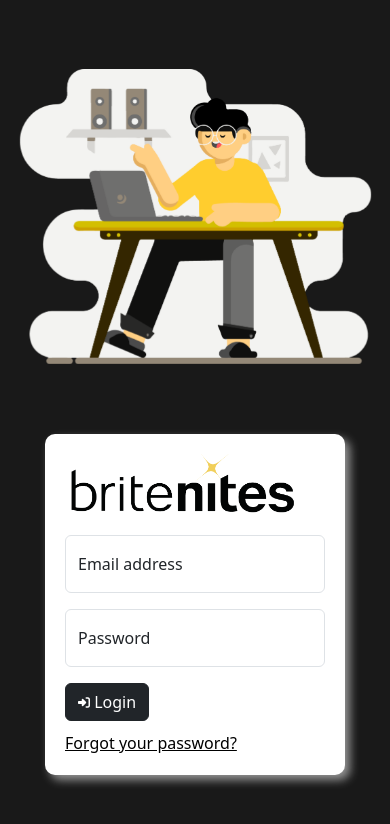
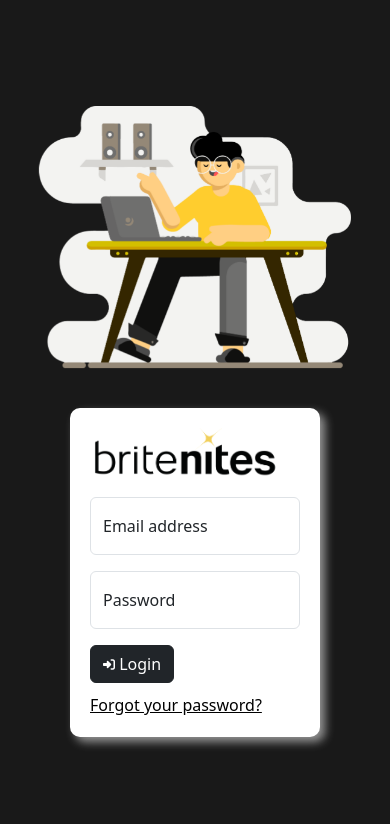
Before and after one commit to jufelkeen2/Login-Britenites, a plain HTML site: page index.html in a window 390 px wide. Drawn offline with nearby package versions, Linux system fonts and the light colour scheme.

```diff
--- a/style.css
+++ b/style.css
@@ -72,17 +72,18 @@
     }
 
     img {
-        width: 90%;
-        height: 90%;
+        width: 80%;
+        height: 80%;
         align-self: center;
     }
 
     .form-container {
         margin-left: 0;
-        margin-top: 70px;
-        max-width: 300px;
+        margin-top: 40px;
+        max-width: 250px;
+        max-height: 400px;
+    }
 
-    }
 }
 
 .valid {
```
Also changed, not shown: Recovery.html (+2 -2 lines).
